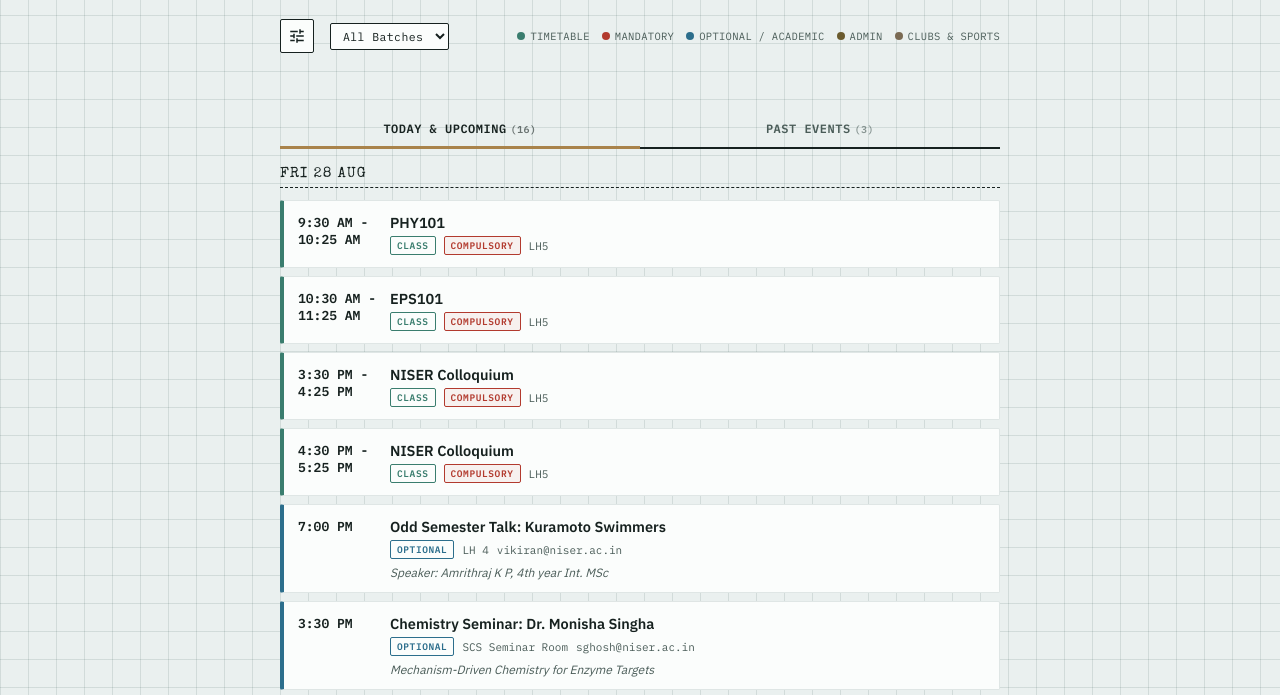
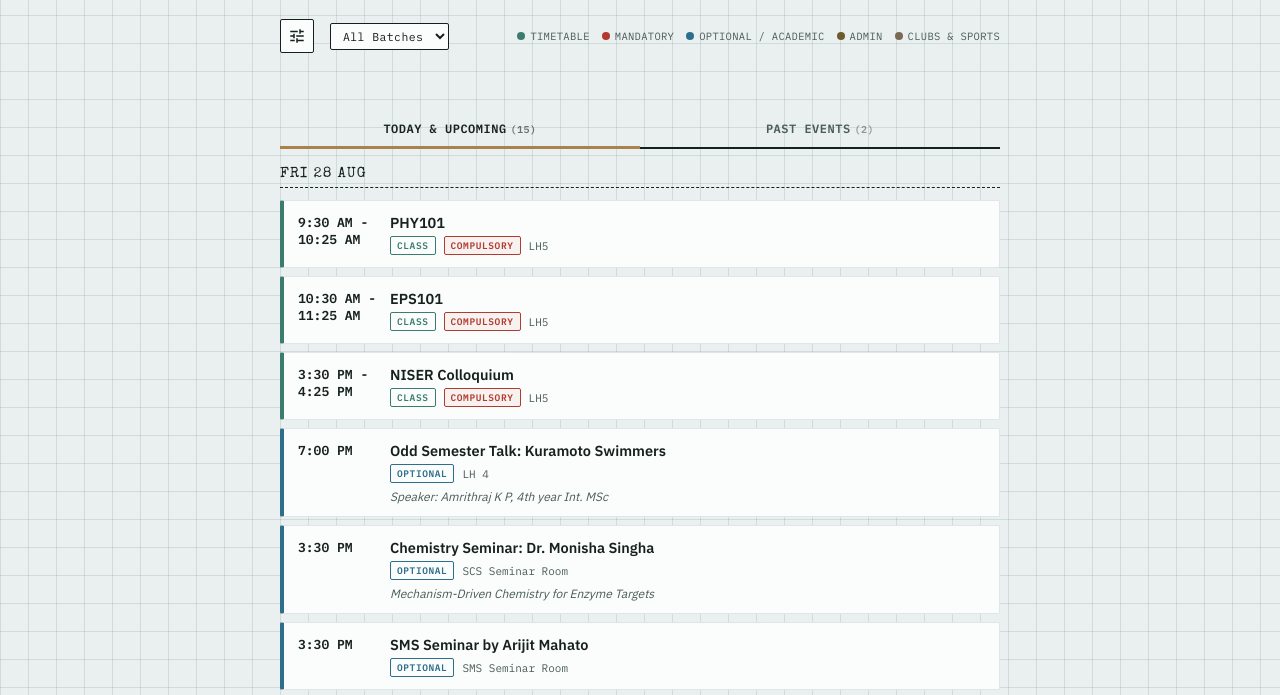
Before and after one commit to LordZastin/Campus-Inbox-Digest, a website: page index.html in a window 1280 px wide. Shown: the part 97-792 px from the top of the page. Drawn offline with nearby package versions, Linux system fonts and the light colour scheme.

Commit message:
Hide sender emails on public page, add fuzzy dedup to render

```diff
--- a/index.html
+++ b/index.html
@@ -533,9 +533,43 @@ function groupByDate(events){
   return order.map(key => ({ date: key, items: groups[key] }));
 }
 
+function normalizeTitle(t) {
+  return (t || '').toLowerCase().replace(/[^a-z0-9]/g,' ').replace(/\s+/g,' ').trim();
+}
+
+function titleSimilarity(a, b) {
+  const stop = new Set(['the','a','an','of','and','or','in','on','at','to','for','is','it','by','can','we','with','from','this','that','are','was','be','has','had','not']);
+  const wordsA = normalizeTitle(a).split(' ').filter(w => w.length > 2 && !stop.has(w));
+  const wordsB = normalizeTitle(b).split(' ').filter(w => w.length > 2 && !stop.has(w));
+  if (!wordsA.length || !wordsB.length) return 0;
+  const setB = new Set(wordsB);
+  const overlap = wordsA.filter(w => setB.has(w)).length;
+  return overlap / Math.max(wordsA.length, wordsB.length);
+}
+
+function dedupEvents(events) {
+  const seen = [];
+  for (const e of events) {
+    let merged = false;
+    for (const s of seen) {
+      if (s.date === e.date && titleSimilarity(s.title, e.title) > 0.4) {
+        if ((e.note||'').length > (s.note||'').length) s.note = e.note;
+        if ((e.bring||'').length > (s.bring||'').length) s.bring = e.bring;
+        if ((e.for||'').length > (s.for||'').length) s.for = e.for;
+        if (!s.time || s.time === 'TBD') s.time = e.time;
+        if (!s.location || s.location === 'TBD') s.location = e.location;
+        merged = true;
+        break;
+      }
+    }
+    if (!merged) seen.push({...e});
+  }
+  return seen;
+}
+
 function render(){
   const allEvents = getTodayEvents();
-  const visible = allEvents.filter(e => {
+  const filtered = allEvents.filter(e => {
     if(e.category === 'mandatory') return true;
     if(e.category === 'club-sports' && !state.showClubs) return false;
     if(e.category === 'optional-academic' && !state.showSeminars) return false;
@@ -543,6 +577,8 @@ function render(){
     if(e.category === 'timetable' && !state.showTimetable) return false;
     return true;
   });
+
+  const visible = dedupEvents(filtered);
 
   const todayStart = new Date();
   todayStart.setHours(0,0,0,0);
@@ -625,7 +661,6 @@ function rowHtml(e){
           ${e.location ? `<span>${escapeHtml(e.location)}</span>` : ''}
           ${bringInfo}
           ${forInfo}
-          ${e.sender ? `<span>${escapeHtml(e.sender)}</span>` : ''}
         </div>
         ${e.note ? `<div class="note">${escapeHtml(e.note)}</div>` : ''}
       </div>
```
